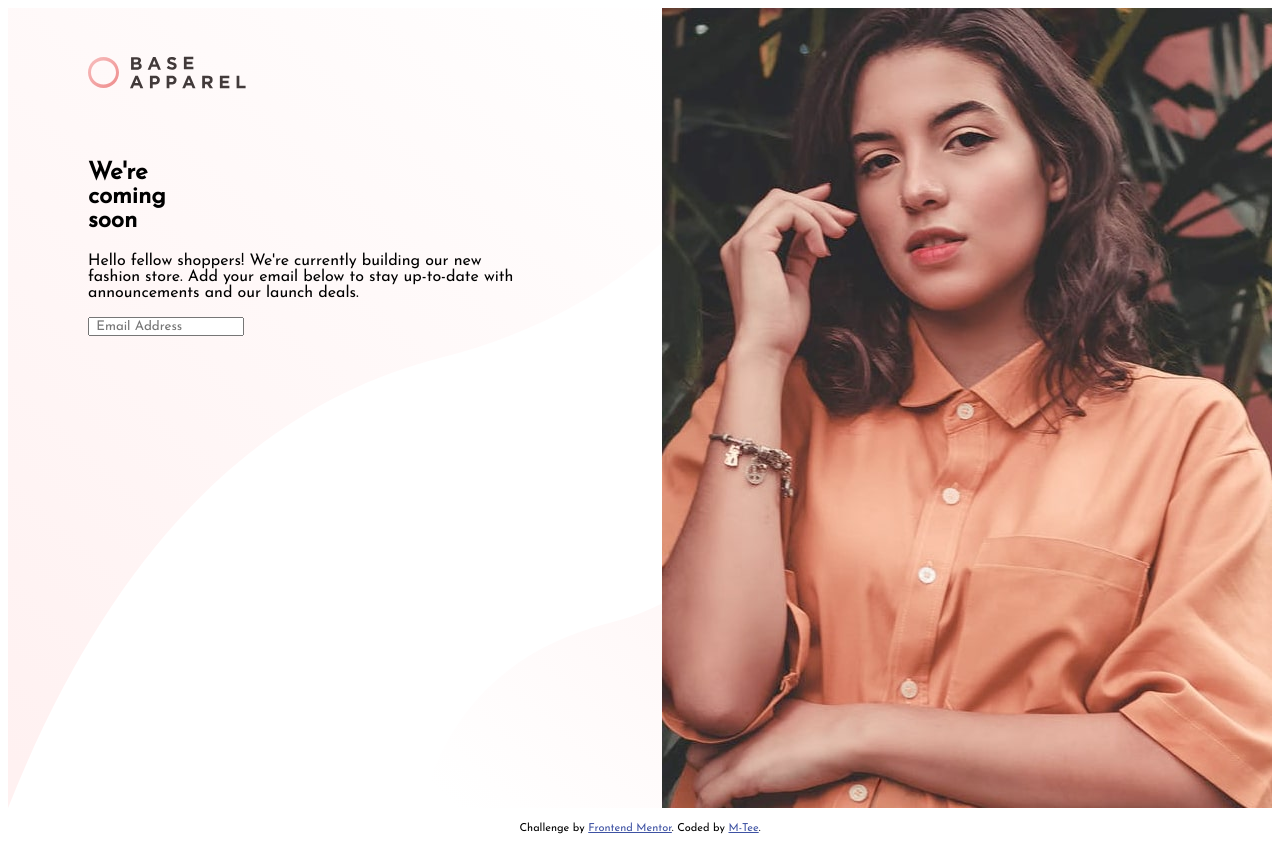
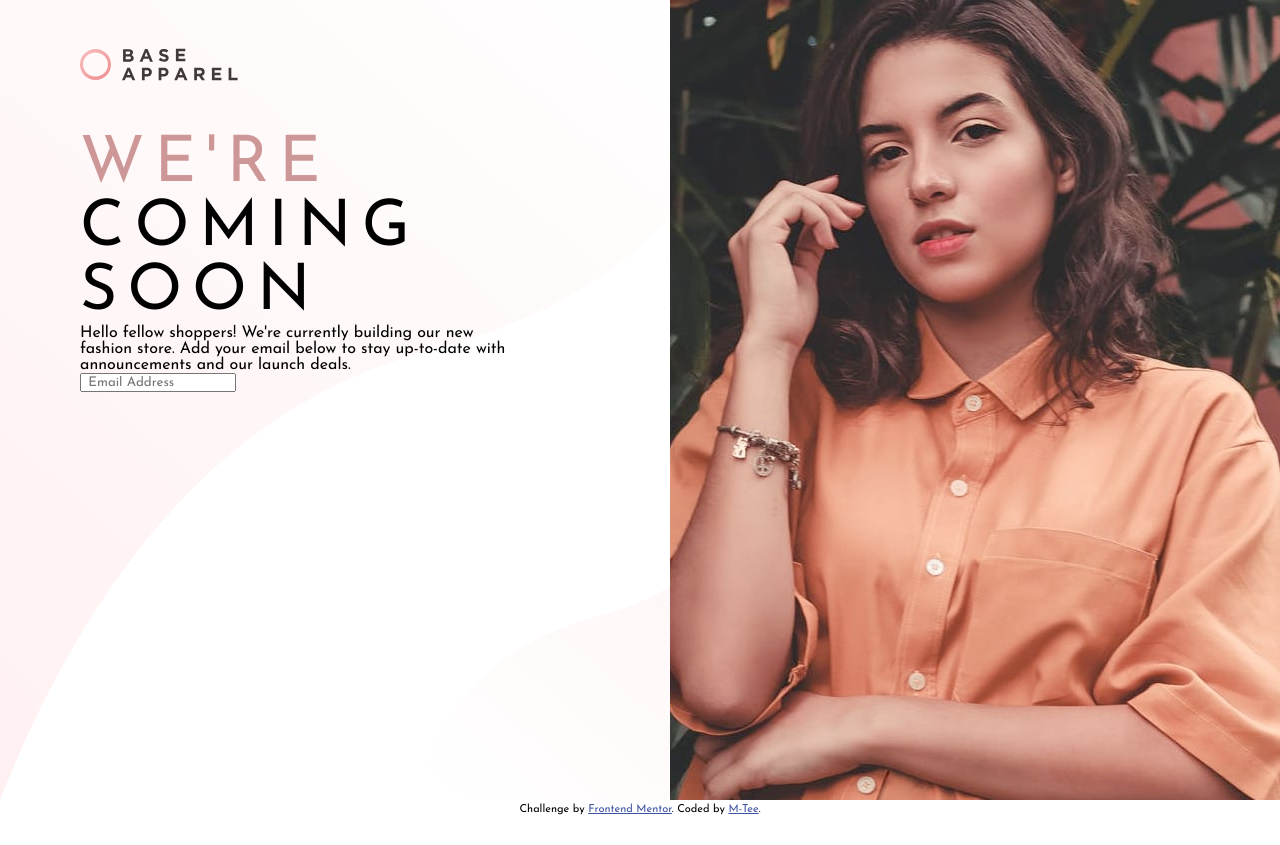
Before and after one commit to M-Tee/base-apparel-coming-soon-master, a plain HTML site: page index.html in a window 1280 px wide. After the commit the page ends 815 px from the top, so only its background shows below. Drawn offline with Linux system fonts and the light colour scheme.

Commit message:
Heading style

```diff
--- a/index.html
+++ b/index.html
@@ -23,15 +23,17 @@
     <div class="content">
       <img src="images/logo.svg" alt="Logo" id="logo">
 
-      <h1>
-        We're <br> coming <br> soon
-      </h1>
+      <div class="headers">
+        <p id="header1"> WE'RE</p>
+        <p >COMING <br> SOON</p>
+      </div>
+
       <p>
         Hello fellow shoppers! We're currently building our new <br>fashion store.
         Add your email below to stay up-to-date with <br> announcements and our launch deals.
       </p>
 
-      <input type="text" placeholder=" Email Address">
+      <input type="text" placeholder=" Email Address" id="email_box">
     </div>
     <div class="image">
       <img src="images/hero-desktop.jpg" alt="">
--- a/style.scss
+++ b/style.scss
@@ -1,35 +1,43 @@
 *{
   font-family: 'Josefin Sans', sans-serif;
+  margin: 0;
 }
+
+$text_color: hsl(0, 36%, 70%);
+
 .landingPage {
   display: grid;
   grid-template-columns: 2fr 1fr;
   background-image: url(images/bg-pattern-desktop.svg);
   background-repeat: no-repeat;
+  font-size: 16px;
 }
   .content {
     margin: 3rem 5rem;
+
     #logo{
       margin-bottom: 3rem;
     }
-    // h1{
-    // letter-spacing: 2px;
-    // }
-    // p{
-    //   margin: 1rem 0;
-    // }
-    // input{
-    //   width: 50%;
-    // }
+
+    .headers{
+      letter-spacing: 10px;
+      font-size: 4rem;
+
+      #header1{
+      font-style: normal;
+      color: $text_color;
+      }
+    }
+
+
   }
-
 
 
 .attribution {
   font-size: 11px;
   text-align: center;
+
+  a {
+    color: hsl(228, 45%, 44%);
+  }
 }
-
-.attribution a {
-  color: hsl(228, 45%, 44%);
-}
```
Also changed, not shown: style.css, 1 other file.
